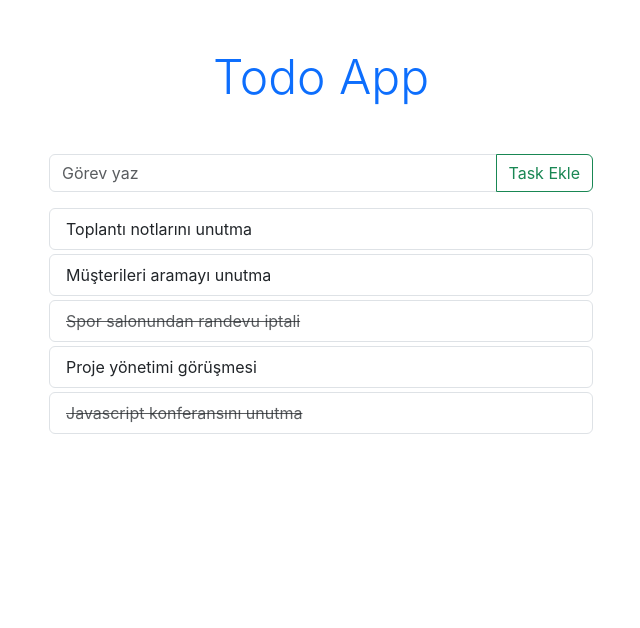
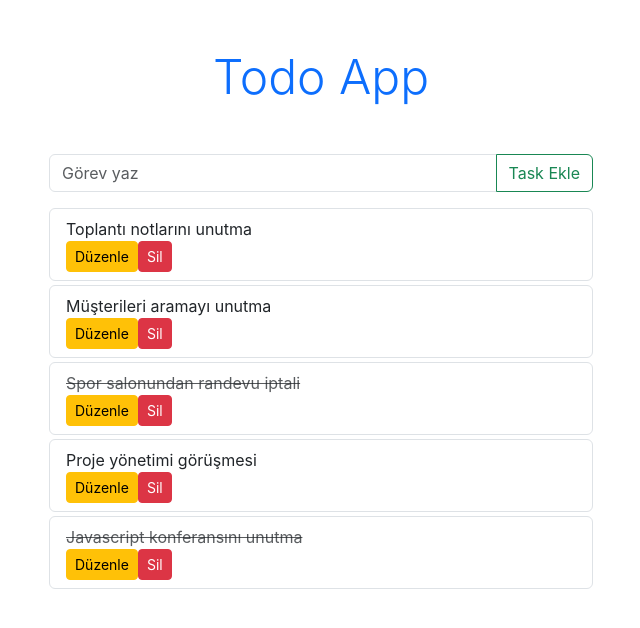
Before and after one commit to muslumhanerol/ToDo_App_With_ContextAPI, a React (Create React App) app in the folder todo_app_contextapi/: page / in a window 1280 px wide. Shown: the top 628 px of the page, without its empty margins (319-959 px from the left). Built offline with nearby package versions, Linux system fonts and the light colour scheme.

Commit message:
Update Todo.js

```diff
--- a/todo_app_contextapi/src/Components/Todo.js
+++ b/todo_app_contextapi/src/Components/Todo.js
@@ -3,7 +3,17 @@ import React from 'react'
 const Todo = ({ task }) => {
     return (
         <div>
-            <li className={task.isCompleted ? "list-group-item rounded-2 mb-1 text-decoration-line-through disabled" : "list-group-item rounded-2 mb-1"}>{task.desc}</li>
+            <li className={task.isCompleted ? "list-group-item rounded-2 mb-1 text-decoration-line-through disabled" : "list-group-item rounded-2 mb-1"}>
+                <div>
+                    {task.desc}
+                </div>
+                <div>
+                    <button className='btn btn-warning btn-sm'>Düzenle</button>
+                    <button className='btn btn-danger btn-sm'>Sil</button>
+                </div>
+
+
+            </li>
         </div >
     )
 }
```
